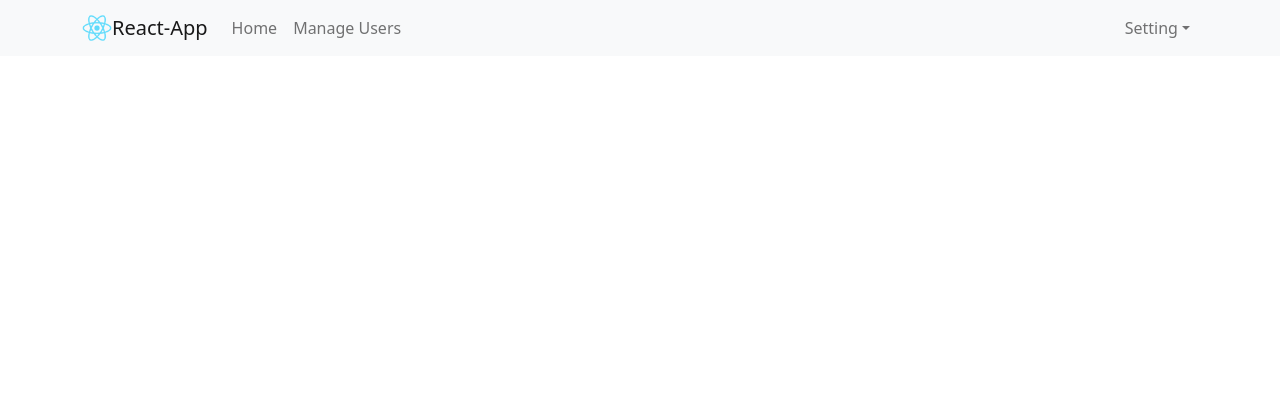
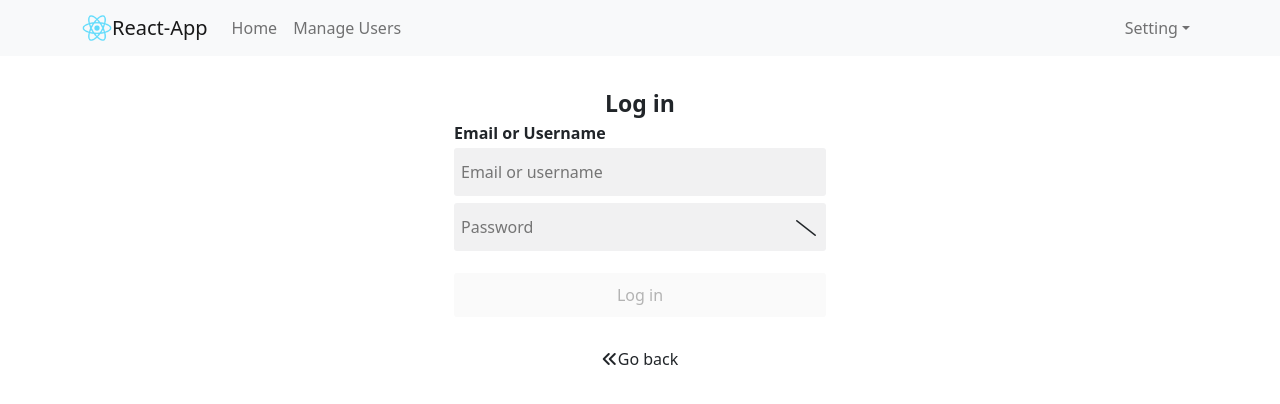
Before and after one commit to huynhvantam/react-project-1, a React (Create React App) app: page /login in a window 1280 px wide. Shown: the top 404 px of the page. Built offline with nearby package versions, Linux system fonts and the light colour scheme.

Commit message:
login html

```diff
--- a/src/App.jsx
+++ b/src/App.jsx
@@ -5,6 +5,7 @@
 import { ToastContainer } from 'react-toastify';
 import Home from "./components/Home";
 import { Routes, Route } from "react-router-dom";
+import Login from "./components/Login";
 
 function App() {
   return (
@@ -15,6 +16,7 @@
           <Routes>
             <Route path="/" element={<Home />} />
             <Route path="/users" element={<TableUsers />} />
+            <Route path="/login" element={<Login />} />
           </Routes>
         </Container>
       </div>
--- a/src/App.scss
+++ b/src/App.scss
@@ -1,17 +1,80 @@
 body {
   margin: 0;
-  font-family: -apple-system, BlinkMacSystemFont, 'Segoe UI', 'Roboto', 'Oxygen',
-    'Ubuntu', 'Cantarell', 'Fira Sans', 'Droid Sans', 'Helvetica Neue',
-    sans-serif;
+  font-family: -apple-system, BlinkMacSystemFont, "Segoe UI", "Roboto", "Oxygen", "Ubuntu", "Cantarell", "Fira Sans",
+    "Droid Sans", "Helvetica Neue", sans-serif;
   -webkit-font-smoothing: antialiased;
   -moz-osx-font-smoothing: grayscale;
 }
 
 code {
-  font-family: source-code-pro, Menlo, Monaco, Consolas, 'Courier New',
-    monospace;
+  font-family: source-code-pro, Menlo, Monaco, Consolas, "Courier New", monospace;
 }
 
 .app-container {
+  .login-container {
+    display: flex;
+    flex-direction: column;
+    margin: 0px auto;
 
+    .title {
+      text-align: center;
+      font-size: 23px;
+      font-weight: 600;
+      padding-top: 30px;
+    }
+
+    .text {
+      font-weight: 600;
+      padding-bottom: 3px;
+    }
+
+    input {
+      padding: 12px 7px;
+      outline: none;
+      background: #1618230f;
+      border: #1618230f;
+      margin-bottom: 7px;
+      border-radius: 3px;
+      width: 100%;
+
+      &:hover {
+        background-color: #dedede;
+      }
+    }
+
+    .input-2 {
+      position: relative;
+
+      i {
+        cursor: pointer;
+        position: absolute;
+        top: 17px;
+        right: 10px;
+      }
+    }
+
+    button {
+      margin-top: 15px;
+      padding: 10px;
+      border-radius: 3px;
+      outline: none;
+      border: none;
+
+      &.active {
+        background-color: #fe2c55;
+        color: white;
+      }
+    }
+
+    button[disabled="disabled"],
+    button:disabled {
+      cursor: not-allowed;
+    }
+
+    .back {
+      text-align: center;
+      margin-top: 30px;
+      cursor: pointer;
+    }
+  }
 }
--- a/src/components/Header.jsx
+++ b/src/components/Header.jsx
@@ -22,12 +22,10 @@
           <Nav>
             <NavDropdown title="Setting" id="basic-nav-dropdown">
               <NavDropdown.Item >
-                Login
-                {/* <NavLink to="/">Login</NavLink> */}
+                <NavLink to="/login">Login</NavLink>
               </NavDropdown.Item>
               <NavDropdown.Item >
-                Logout
-                {/* <NavLink to="/">Logout</NavLink> */}
+                <NavLink to="/logout">Logout</NavLink>
               </NavDropdown.Item>
             </NavDropdown>
           </Nav>
--- /dev/null
+++ b/src/components/Login.jsx
@@ -0,0 +1,33 @@
+import { useState } from 'react'
+
+function Login() {
+    const [email, setEmail] = useState('')
+    const [password, setPassword] = useState('')
+    const [isShowPassword, setIsShowPassword] = useState(false)
+    return (<>
+        <div className="login-container col-12 col-sm-4">
+            <header className="title">Log in</header>
+            <div className="text">Email or Username</div>
+            <input type="text" placeholder='Email or username' value={email}
+                onChange={(event) => { setEmail(event.target.value) }} />
+            <div className="input-2">
+                <input type={isShowPassword === true ? 'text' : 'password'}
+                    placeholder='Password' value={password}
+                    onChange={(event) => { setPassword(event.target.value) }} />
+                <i className={isShowPassword === true ? 'fa-solid fa-eye' : 'fa-solid fa-slash'}
+                    onClick={() => setIsShowPassword(!isShowPassword)}></i>
+            </div>
+
+            <button className={email && password ? 'active' : ''}
+                disabled={email && password ? false : true}
+            >Log in</button>
+            <div className="back">
+                <i className='fa-solid fa-angles-left'></i>Go back</div>
+        </div>
+        <footer className="footer-app"></footer>
+
+
+    </>);
+}
+
+export default Login;
```
Also changed, not shown: src/components/Login.scss (added), 1 other file (tests, documents, lock files or other folders).
